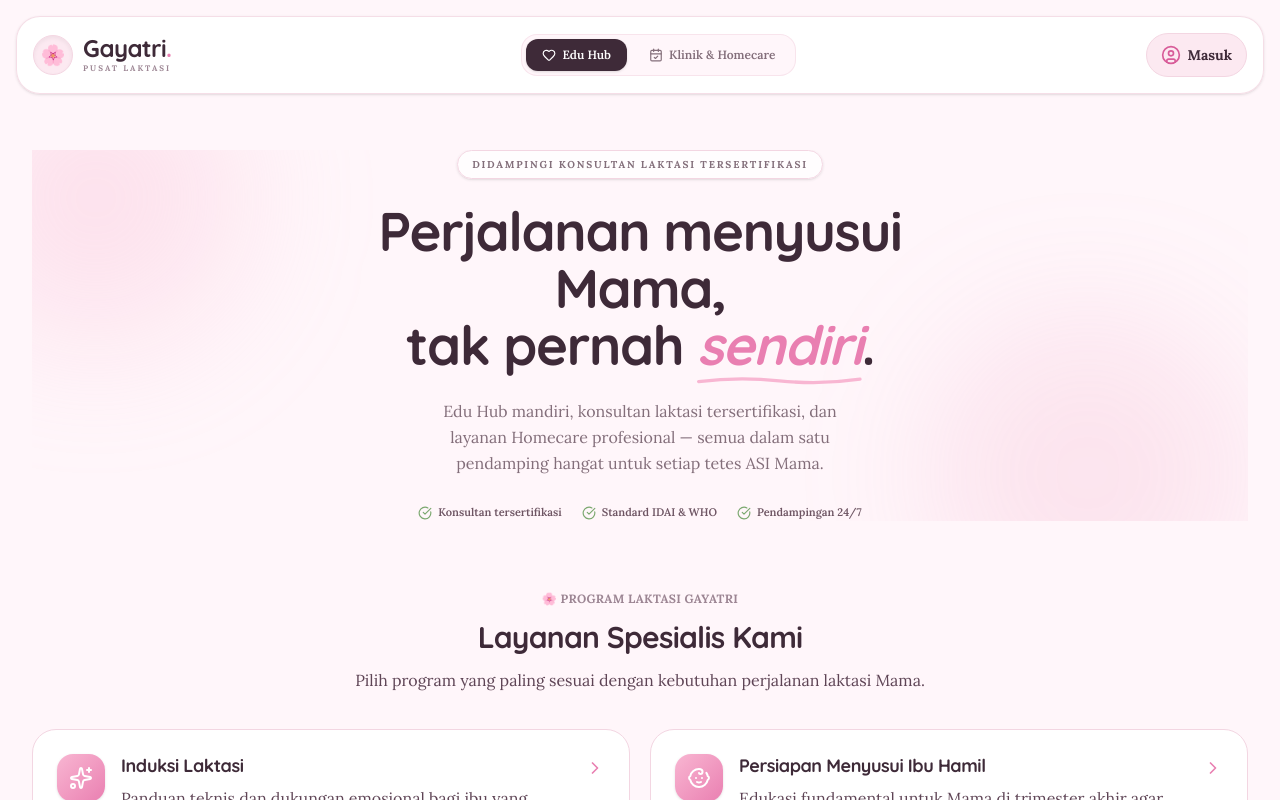
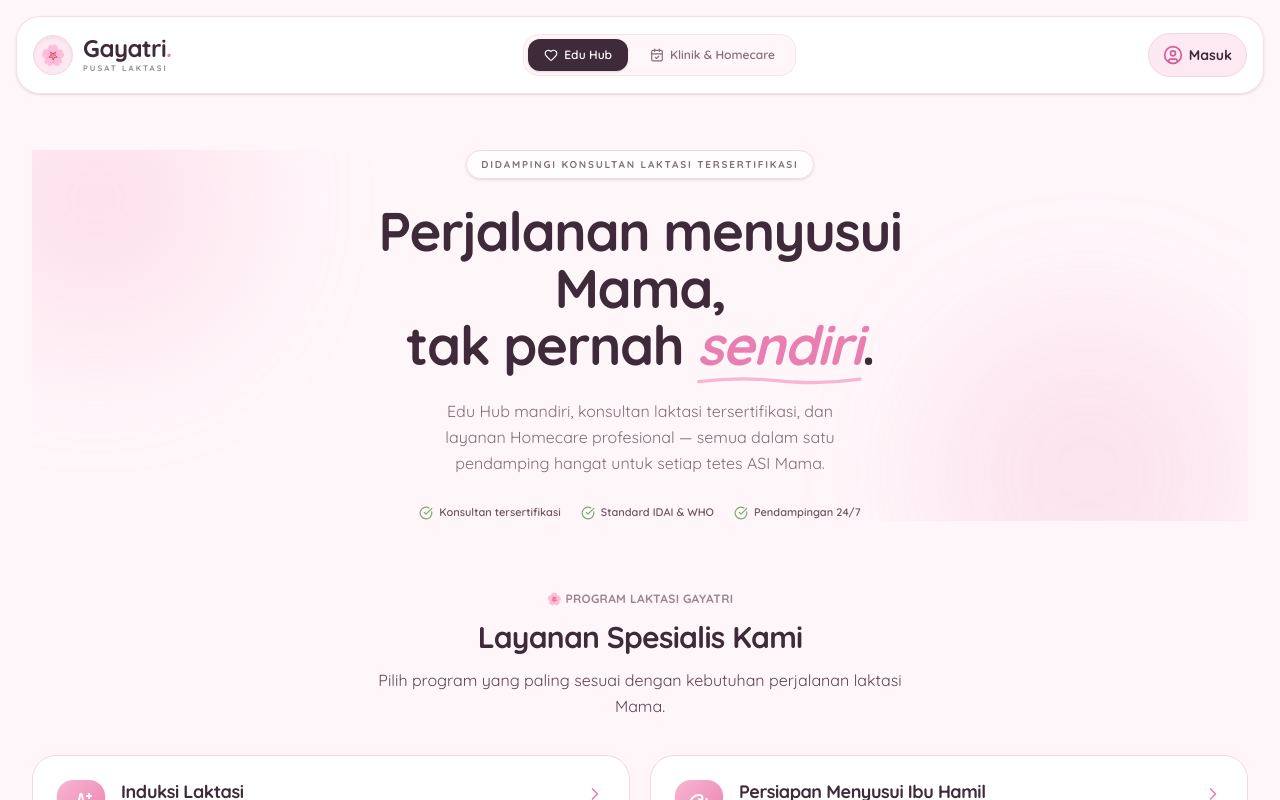
Before and after one commit to ryanrizki/gayatri-lactation-care, a React (Vite) app: page / in a window 1280 px wide. Shown: the top 800 px of the page. Built offline with nearby package versions, Linux system fonts and the light colour scheme.

Commit message:
feat(ui): body/subtitle to Quicksand too (unified)

```diff
--- a/src/index.css
+++ b/src/index.css
@@ -1,8 +1,8 @@
-@import url('https://fonts.googleapis.com/css2?family=Quicksand:wght@400;500;600;700&family=Lora:wght@400;500;600;700&family=JetBrains+Mono:wght@400;500;700&display=swap');
+@import url('https://fonts.googleapis.com/css2?family=Quicksand:wght@400;500;600;700&family=JetBrains+Mono:wght@400;500;700&display=swap');
 @import "tailwindcss";
 
 @theme {
-  --font-sans: "Lora", ui-serif, Georgia, serif;
+  --font-sans: "Quicksand", ui-sans-serif, system-ui, sans-serif;
   --font-display: "Quicksand", ui-sans-serif, sans-serif;
   --font-mono: "JetBrains Mono", monospace;
   --color-brand-zinc-50: #FFF6FA;
```
